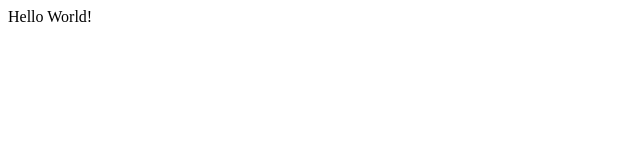
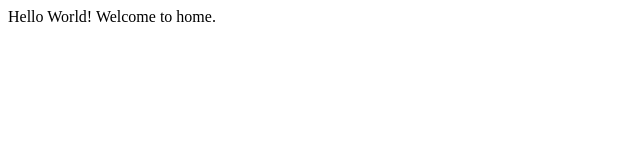
Before and after one commit to smathur/sample-projects, a Next.js app: page / in a window 1280 px wide. Shown: the top 160 px of the page, without its empty margins (0-640 px from the left). Built offline with nearby package versions, Linux system fonts and the light colour scheme.

Commit message:
just playing around

```diff
--- a/pages/index.js
+++ b/pages/index.js
@@ -1,3 +1,3 @@
 export default function Index () {
-    return <div>Hello World!</div>
+    return <div>Hello World! Welcome to home.</div>
 }
--- a/public/ReactWithJSX.html
+++ b/public/ReactWithJSX.html
@@ -22,7 +22,7 @@
                     super(props)
 
                     this.state = {
-                        person: 'Stateful Person'
+                        person: 'Stateful Persons'
                     }
                 }
 
```
